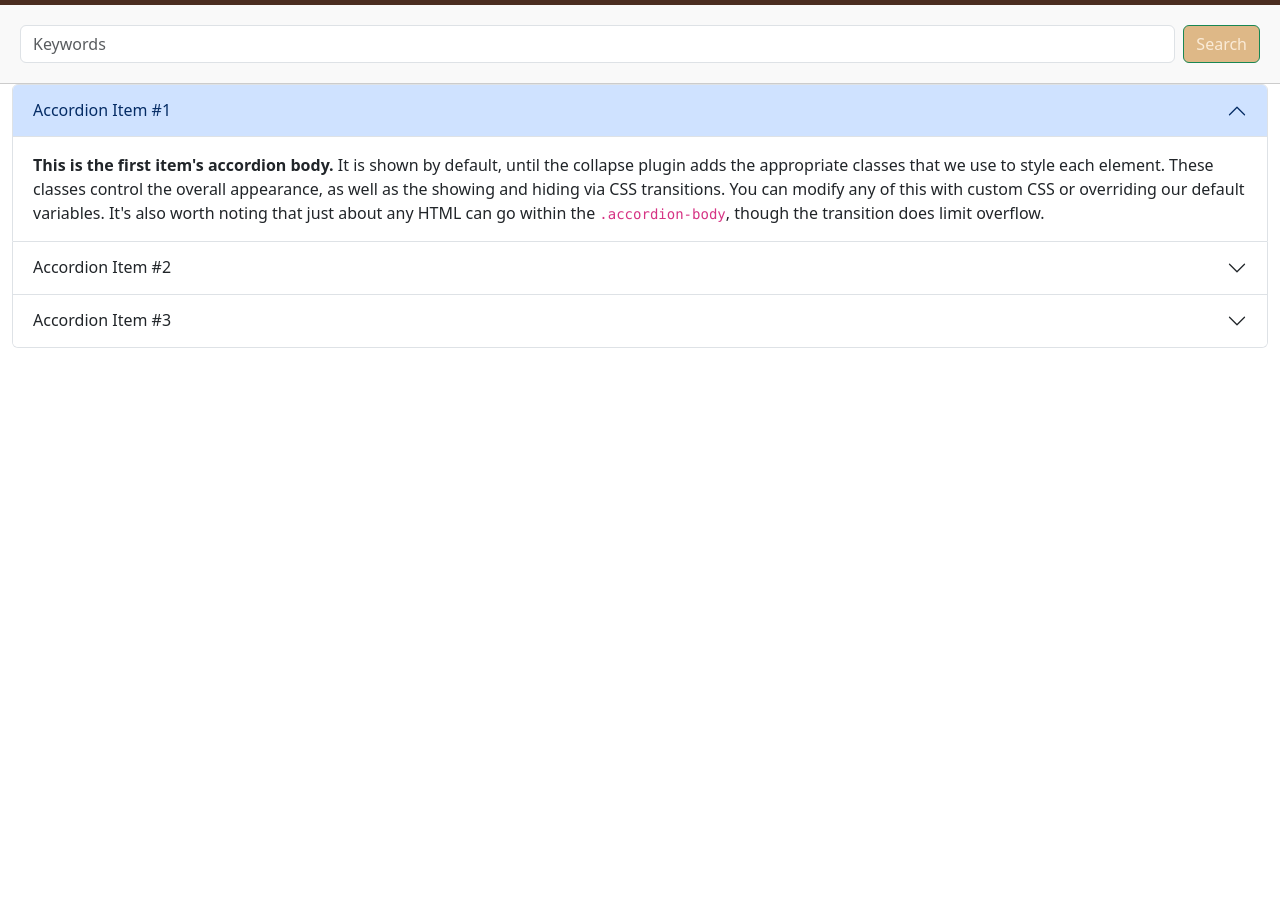
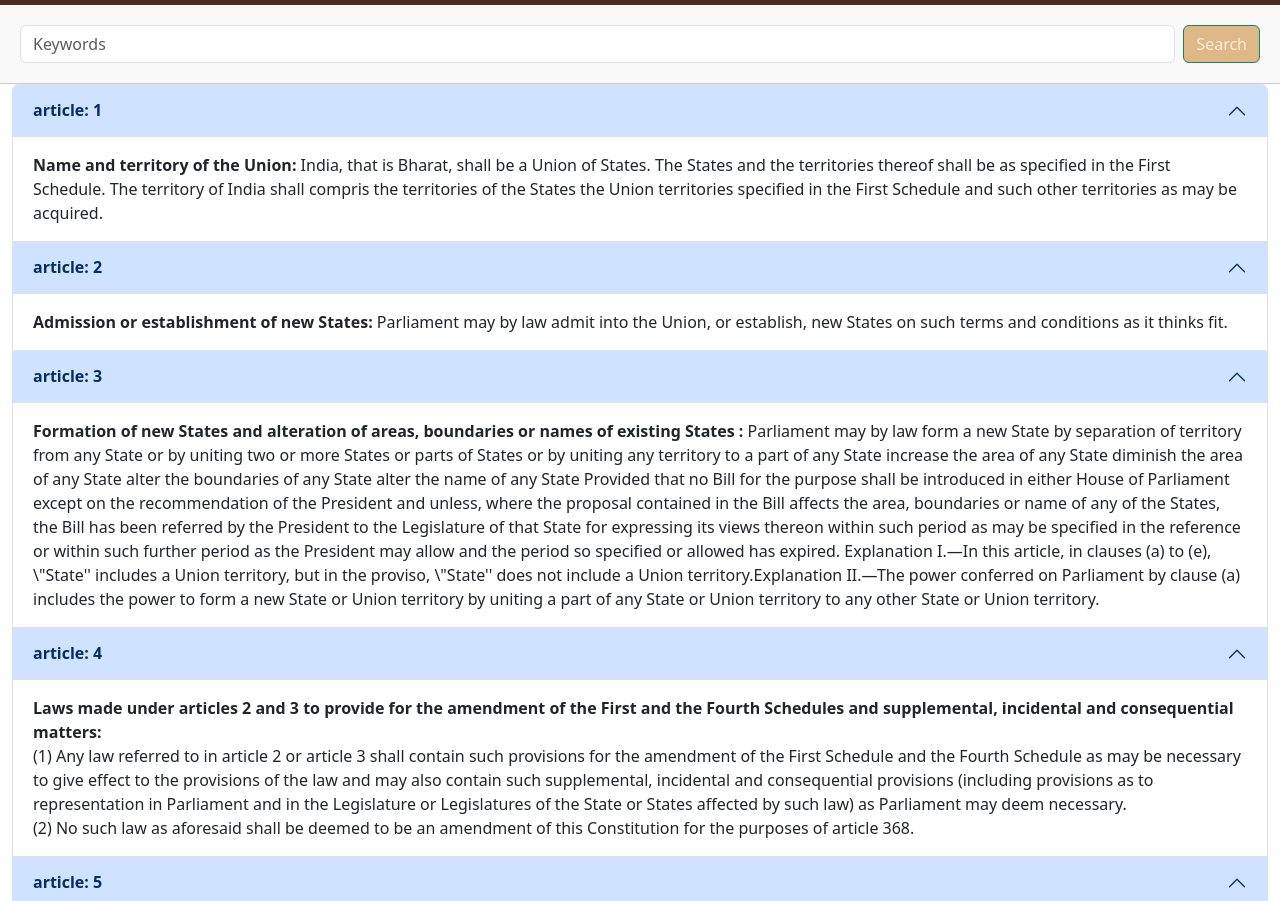
Before and after one commit to TheLostLeo/SIH, a plain HTML site: page Article.html in a window 1280 px wide. Shown: the part 51-952 px from the top of the page. Drawn offline with nearby package versions, Linux system fonts and the light colour scheme.

Commit message:
basic done

```diff
--- a/Article.html
+++ b/Article.html
@@ -64,39 +64,68 @@
               <div class="accordion-item">
                 <h2 class="accordion-header">
                   <button class="accordion-button" type="button" data-bs-toggle="collapse" data-bs-target="#collapseOne" aria-expanded="true" aria-controls="collapseOne">
-                    Accordion Item #1
+                    <strong>article: 1</strong>
                   </button>
                 </h2>
                 <div id="collapseOne" class="accordion-collapse collapse show" data-bs-parent="#accordionExample">
                   <div class="accordion-body">
-                    <strong>This is the first item's accordion body.</strong> It is shown by default, until the collapse plugin adds the appropriate classes that we use to style each element. These classes control the overall appearance, as well as the showing and hiding via CSS transitions. You can modify any of this with custom CSS or overriding our default variables. It's also worth noting that just about any HTML can go within the <code>.accordion-body</code>, though the transition does limit overflow.
+                    <strong>Name and territory of the Union:</strong> India, that is Bharat, shall be a Union of States. The States and the territories thereof shall be as specified in the First Schedule. The territory of India shall compris the territories of the States the Union territories specified in the First Schedule and such other territories as may be acquired.
                   </div>
                 </div>
               </div>
+
               <div class="accordion-item">
                 <h2 class="accordion-header">
-                  <button class="accordion-button collapsed" type="button" data-bs-toggle="collapse" data-bs-target="#collapseTwo" aria-expanded="false" aria-controls="collapseTwo">
-                    Accordion Item #2
+                  <button class="accordion-button" type="button" data-bs-toggle="collapse" data-bs-target="#collapseTwo" aria-expanded="true" aria-controls="collapseTwo">
+                    <strong>article: 2</strong>
                   </button>
                 </h2>
-                <div id="collapseTwo" class="accordion-collapse collapse" data-bs-parent="#accordionExample">
+                <div id="collapseTwo" class="accordion-collapse collapse show" data-bs-parent="#accordionExample">
                   <div class="accordion-body">
-                    <strong>This is the second item's accordion body.</strong> It is hidden by default, until the collapse plugin adds the appropriate classes that we use to style each element. These classes control the overall appearance, as well as the showing and hiding via CSS transitions. You can modify any of this with custom CSS or overriding our default variables. It's also worth noting that just about any HTML can go within the <code>.accordion-body</code>, though the transition does limit overflow.
+                    <strong>Admission or establishment of new States:</strong> Parliament may by law admit into the Union, or establish, new States on such terms and conditions as it thinks fit.
                   </div>
                 </div>
               </div>
+
               <div class="accordion-item">
                 <h2 class="accordion-header">
-                  <button class="accordion-button collapsed" type="button" data-bs-toggle="collapse" data-bs-target="#collapseThree" aria-expanded="false" aria-controls="collapseThree">
-                    Accordion Item #3
+                  <button class="accordion-button" type="button" data-bs-toggle="collapse" data-bs-target="#collapseThree" aria-expanded="true" aria-controls="collapseThree">
+                    <strong>article: 3</strong>
                   </button>
                 </h2>
-                <div id="collapseThree" class="accordion-collapse collapse" data-bs-parent="#accordionExample">
+                <div id="collapseThree" class="accordion-collapse collapse show" data-bs-parent="#accordionExample">
                   <div class="accordion-body">
-                    <strong>This is the third item's accordion body.</strong> It is hidden by default, until the collapse plugin adds the appropriate classes that we use to style each element. These classes control the overall appearance, as well as the showing and hiding via CSS transitions. You can modify any of this with custom CSS or overriding our default variables. It's also worth noting that just about any HTML can go within the <code>.accordion-body</code>, though the transition does limit overflow.
+                    <strong>Formation of new States and alteration of areas, boundaries or names of existing States :</strong> Parliament may by law form a new State by separation of territory from any State or by uniting two or more States or parts of States or by uniting any territory to a part of any State increase the area of any State diminish the area of any State alter the boundaries of any State alter the name of any State Provided that no Bill for the purpose shall be introduced in either House of Parliament except on the recommendation of the President and unless, where the proposal contained in the Bill affects the area, boundaries or name of any of the States, the Bill has been referred by the President to the Legislature of that State for expressing its views thereon within such period as may be specified in the reference or within such further period as the President may allow and the period so specified or allowed has expired. Explanation I.—In this article, in clauses (a) to (e), \"State'' includes a Union territory, but in the proviso, \"State'' does not include a Union territory.Explanation II.—The power conferred on Parliament by clause (a) includes the power to form a new State or Union territory by uniting a part of any State or Union territory to any other State or Union territory.
                   </div>
                 </div>
               </div>
+
+              <div class="accordion-item">
+                <h2 class="accordion-header">
+                  <button class="accordion-button" type="button" data-bs-toggle="collapse" data-bs-target="#collapseFour" aria-expanded="true" aria-controls="collapseFour">
+                    <strong>article: 4</strong>
+                  </button>
+                </h2>
+                <div id="collapseFour" class="accordion-collapse collapse show" data-bs-parent="#accordionExample">
+                  <div class="accordion-body">
+                    <strong>Laws made under articles 2 and 3 to provide for the amendment of the First and the Fourth Schedules and supplemental, incidental and consequential matters:</strong> <br>(1) Any law referred to in article 2 or article 3 shall contain such provisions for the amendment of the First Schedule and the Fourth Schedule as may be necessary to give effect to the provisions of the law and may also contain such supplemental, incidental and consequential provisions (including provisions as to representation in Parliament and in the Legislature or Legislatures of the State or States affected by such law) as Parliament may deem necessary.<br>(2) No such law as aforesaid shall be deemed to be an amendment of this Constitution for the purposes of article 368.
+                  </div>
+                </div>
+              </div>
+
+              <div class="accordion-item">
+                <h2 class="accordion-header">
+                  <button class="accordion-button" type="button" data-bs-toggle="collapse" data-bs-target="#collapseFive" aria-expanded="true" aria-controls="collapseFive">
+                    <strong>article: 5</strong>
+                  </button>
+                </h2>
+                <div id="collapseFive" class="accordion-collapse collapse show" data-bs-parent="#accordionExample">
+                  <div class="accordion-body">
+                    <strong>Citizenship at the commencement of the Constitution:</strong> At the commencement of this Constitution, every person who has his domicile in the territory of India and <br>(a) who was born in the territory of India<br>(b) either of whose parents was born in the territory of India<br> (c) who has been ordinarily resident in the territory of India for not less than five years immediately preceding such commencement,shall be a citizen of India.
+                  </div>
+                </div>
+              </div>
+
             </div>
 
           </section>
```
